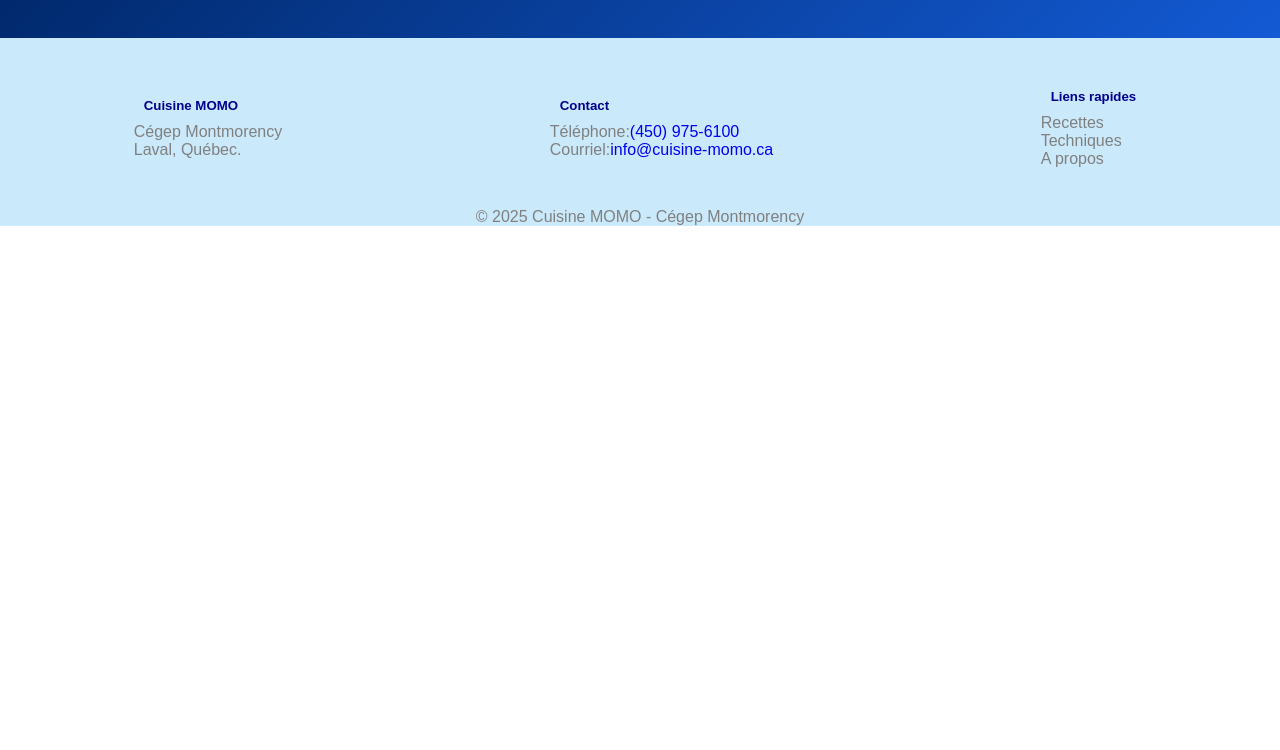
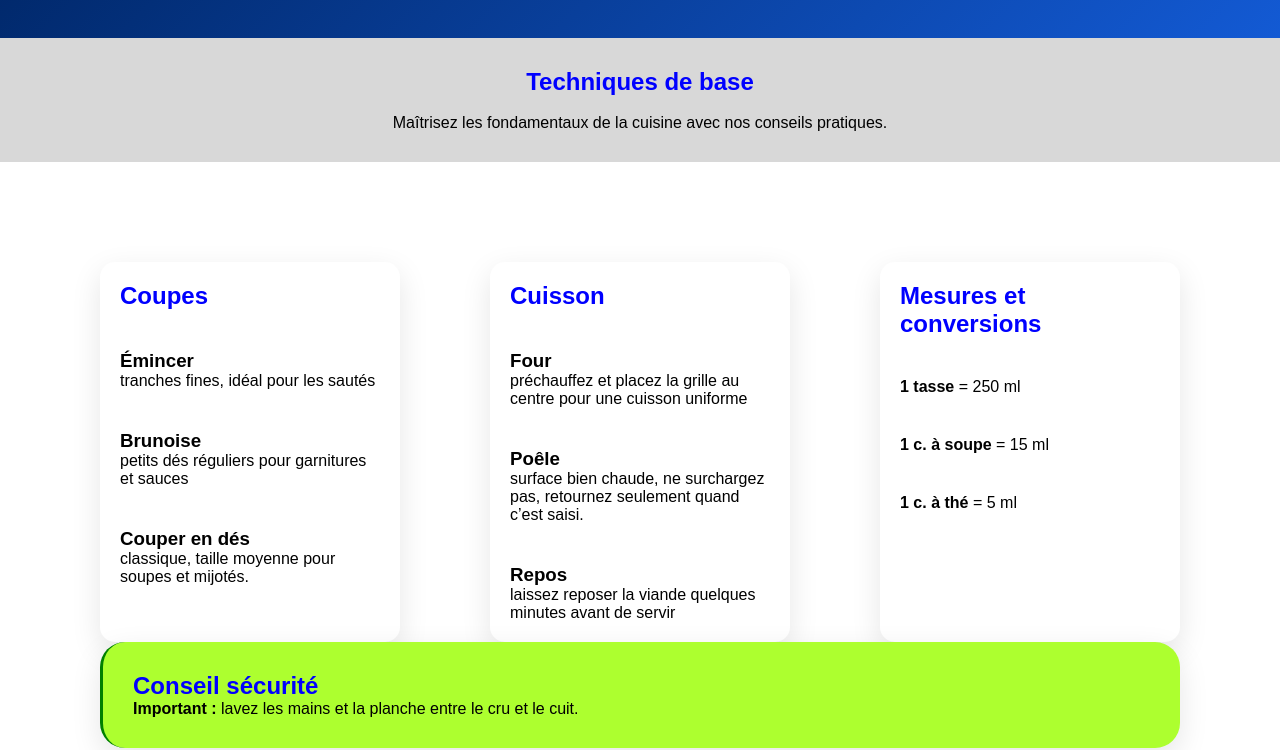
Before and after one commit to 2609203/interface-web, a plain HTML site: page TP1/fichier HTML/dossier pages/techniques.html in a window 1280 px wide. Shown: the part 62-812 px from the top of the page. Drawn offline with Linux system fonts and the light colour scheme.

Commit message:
TP1,Technique

```diff
--- a/TP1/fichier HTML/dossier pages/techniques.html
+++ b/TP1/fichier HTML/dossier pages/techniques.html
@@ -6,7 +6,7 @@
         <meta name="viewport" content="width=device-width, initial-scale=1.0">
         <link rel="stylesheet" href="../dossier styles/main.css" />
         <link rel="stylesheet" href="../dossier styles/techniques.css" />
-        <title>Accueil</title>
+        <title>Techniques</title>
     </head>
 
 
@@ -27,6 +27,60 @@
     </header>
 
     <main>
+         <section>
+            <h1>Techniques de base</h1>
+            <br>
+            <p>Maîtrisez les fondamentaux de la cuisine avec nos conseils pratiques.</p>
+        </section>
+
+        <article class="GrilleInfo">
+            <div class="carte" id="Coupes">
+                <div><h2>Coupes</h2></div>
+                <div>
+                    <h3>Émincer</h3>
+                    <p>tranches fines, idéal pour les sautés</p>
+                </div>
+                 <div>
+                    <h3>Brunoise</h3>
+                    <p>petits dés réguliers pour garnitures et sauces</p>
+                </div>
+                 <div>
+                    <h3>Couper en dés</h3>
+                    <p>classique, taille moyenne pour soupes et mijotés.</p>
+                </div>
+            </div>
+
+            <div class="carte" id="Cuisson">
+                 <div><h2>Cuisson</h2></div>
+                <div>
+                    <h3>Four</h3>
+                    <p>préchauffez et placez la grille au centre pour une cuisson uniforme</p>
+                </div>
+                 <div>
+                    <h3>Poêle</h3>
+                    <p>surface bien chaude, ne surchargez pas, retournez seulement quand c’est saisi.</p>
+                </div>
+                 <div>
+                    <h3>Repos</h3>
+                    <p>laissez reposer la viande quelques minutes avant de servir</p>
+                </div>
+
+            </div>
+
+            <div class="carte" id="Mesures">
+                <div><h2>Mesures et conversions</h2></div>
+                <div><p><strong>1 tasse</strong> = 250 ml</p></div>
+                <div><p><strong>1 c. à soupe</strong> = 15 ml</p></div>
+                <div><p><strong>1 c. à thé</strong> = 5 ml</p></div>
+            </div>
+            <br>
+            <div class="carte" id="Conseil">
+                <h2>Conseil sécurité</h2>
+                <p><strong>Important :</strong> lavez les mains et la planche entre le cru et le cuit.</p>
+
+            </div>
+
+        </article>
 
 
     </main>
--- a/TP1/fichier HTML/dossier styles/techniques.css
+++ b/TP1/fichier HTML/dossier styles/techniques.css
@@ -0,0 +1,70 @@
+.GrilleInfo{
+display: grid;
+grid-template-areas:
+    "Coupes Cuisson Mesure"
+    "Conseil Conseil Conseil";
+grid-template-columns:auto flex;
+grid-template-rows: auto;
+justify-content: space-between;
+padding: 100px;
+}
+
+section{
+    display: flex;
+    flex-direction: column;
+    align-items: center;
+    justify-content: center;
+    background-color:#d8d8d8;
+    padding: 30px;
+}
+
+section h1{
+    color: blue;
+}
+
+.GrilleInfo h2{
+    color: blue;
+}
+
+.GrilleInfo h3{
+    font-weight: 600;
+
+}
+
+.GrilleInfo > #Coupes{
+    grid-area: Coupes;
+    width: 300px;
+
+}
+
+.GrilleInfo > #Cuisson{
+    grid-area: Cuisson;
+    width: 300px;
+
+
+}
+
+.GrilleInfo > #Mesures{
+    grid-area: Mesure;
+    width: 300px;
+
+
+}
+
+.GrilleInfo > #Conseil{
+    grid-area: Conseil;
+    background-color: greenyellow ;
+    border-left: solid green;
+    border-radius: 25px;
+    padding: 30px;
+}
+article div div{
+    padding: 20px;
+
+}
+
+.carte{
+    background-color: white;
+    border-radius: 15px;
+    box-shadow: 0 10px 30px rgba(0, 0, 0, 0.1);
+}
```
